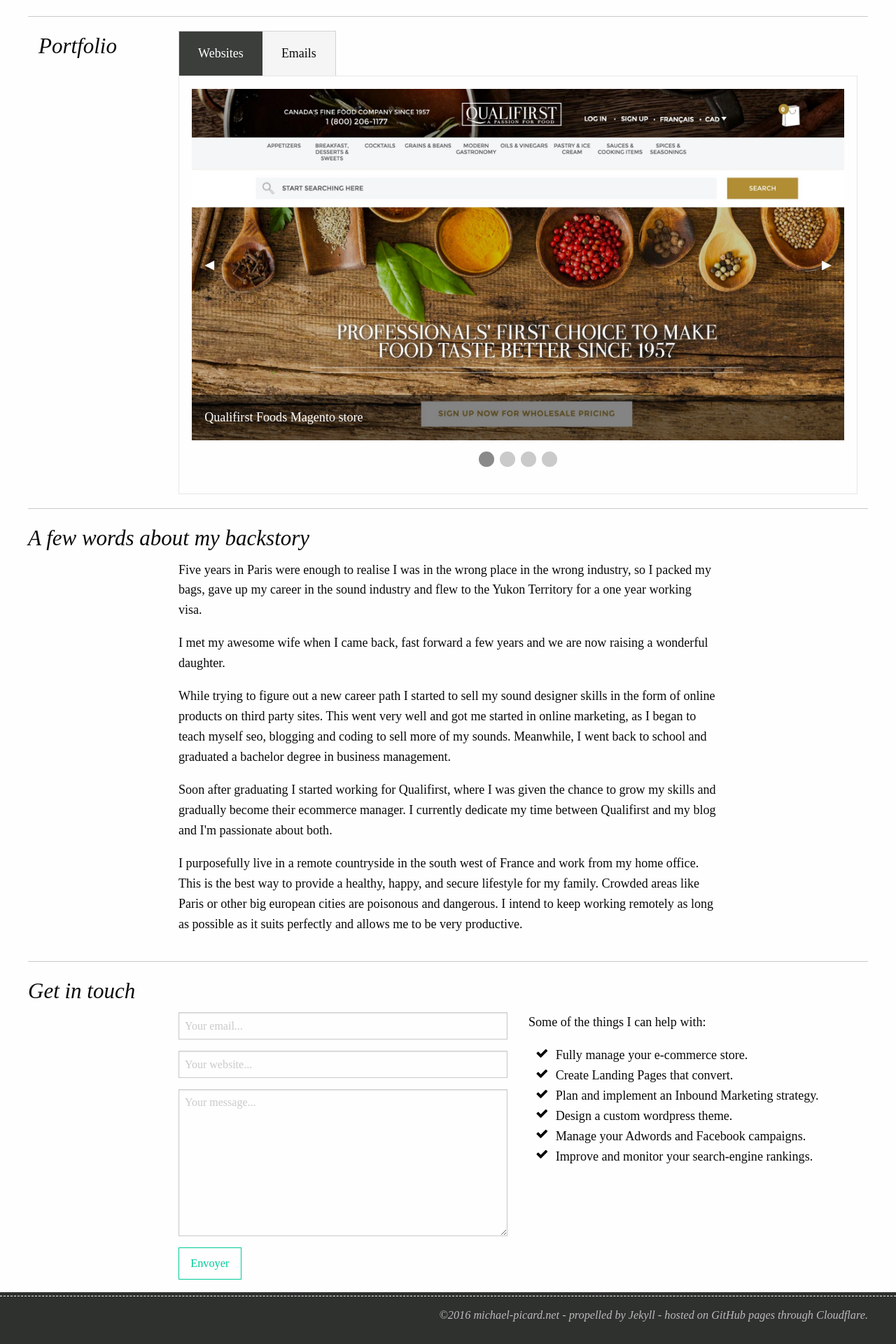
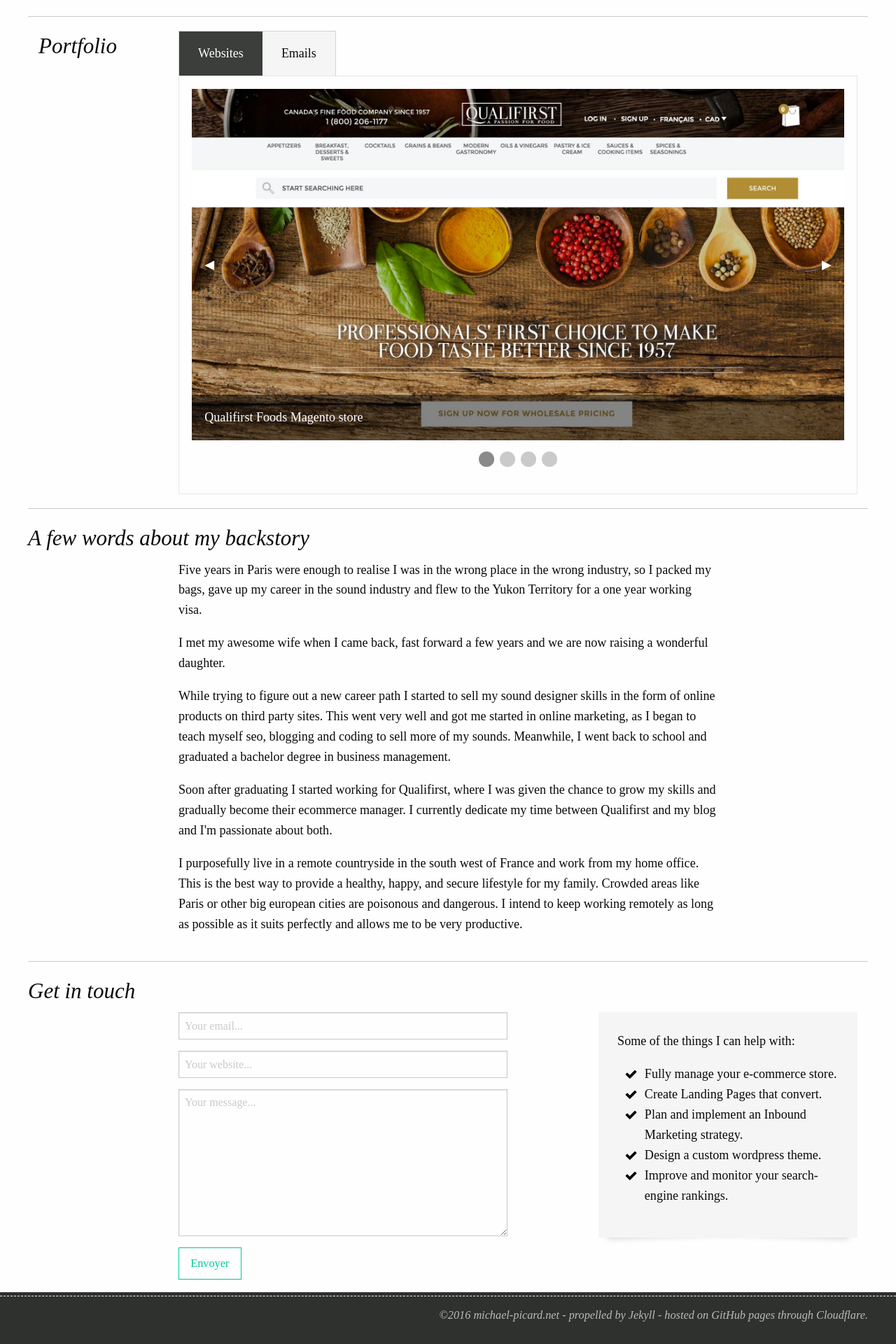
Before and after one commit to michael-picard/resume, a Jekyll site: the page built from index.html, in a window 1280 px wide. Shown: the part 1347-3267 px from the top of the page at 70% size. Built offline with Jekyll 4.4.1, drawn with Linux system fonts in a browser that asks for light colours; nearby versions of some CDN libraries.

Commit message:
helplist

```diff
--- a/css/mpstyle.css
+++ b/css/mpstyle.css
@@ -45,363 +45,37 @@ footer p {
 }
 img#headpic { margin: 0 20px 0 0;}
 .white {color: #FFF;}
-/*body {
-	font-family: serif;
+.padding20 { padding: 1.5rem;}
+.helplist { position: relative;background-color: whitesmoke; }
+
+.helplist:before {
+    left: 12px;
+    -webkit-transform: rotate(-2deg);
+    -moz-transform: rotate(-2deg);
+    -ms-transform: rotate(-2deg);
+    -o-transform: rotate(-2deg);
+    transform: rotate(-2deg);
 }
-#main-headline {
+.helplist:before, .helplist:after {
+    content: '';
+    position: absolute;
+    z-index: -1;
+    bottom: 12px;
+    width: 48%;
+    height: 12px;
+    -webkit-box-shadow: 0 10px 10px rgba(0,0,0,0.2);
+    box-shadow: 0 10px 10px rgba(0,0,0,0.2);
 }
-#main-headline p {
-	text-align: center;
-}
-#main-headline h1 {
-	font-family: "ff-tisa-web-pro", serif;
-	text-align: center;
-	color: #2F312F;
-}
-h3 {
-	font-size: 1.3em;
-}
-h4 {
-	font-size: 1.3em;
-	font-family: serif;
-}
-p, li {
-	font-size: 1.2em;
-	font-family: serif;
-}
-#hello2 {
-	border: 1px solid #888;
-	border-radius: 5px;
-	margin-top: 7%;
-}
-#hello2 #hello-text {
-	padding: 0 2%;
-	text-align: justify;
-}
-#hello-text img {
-	float: left;
-	margin-right: 20px;
-	padding-top: 5px;
-}
-#help-you {
-	width: 100%;
-	margin-left: 0;
-}
-#help-you-inner {
-	padding-right: 6%;
-	text-align: justify;
-}
-#help-you-inner>ul>li {
-	margin-bottom: 10px;
-	list-style-type: square;
-	list-style-image: url(images/check_mark-help-you.png);
-}
-#cta1 {
-	clear: both;
-	text-align: center;
-	border-radius: 5px;
-	width: 100%;
-	margin-left: 0;
-	-webkit-box-shadow: 1px 1px 1px 1px #697D73;
-	box-shadow: 1px 1px 1px 1px #697D73;
-}
-#cta1 #cta1-inner {
-	padding: 5% 5%;
-	border-radius: 5px;
-	border: 1px solid #7DD9C3;
-}
-#cta1 h4 {
-	background-color: #365E55;
-	padding: 6%;
-	border-radius: inherit;
-	color: white;
-	margin-bottom: 0;
-	font-weight: 400;
-}
-#cta1 a {
-	display: inline-block;
-	text-decoration: none;
-	color: white;
-	background-color: #2F312F;
-	padding: 3% 13%;
-	border-radius: 5px;
-	border: 1px solid transparent;
-	font-size: 1.2em;
-	font-weight: 700;
-	-webkit-transition: all .20s ease;
-	-o-transition: all .20s ease;
-	transition: all .20s ease;
-}
-#cta1 a:hover {
-	background-color: white;
-	color: #2F312F;
-	border: 1px solid #2F312F;
-}
-#cta1 .smally {
-	color: #BEBEBE;
-	font-style: italic;
-	font-size: 85%;
-	line-height: 110%;
-}
-#arrow-down {
-	width: 0;
-	height: 0;
-	margin-left: auto;
-	margin-right: auto;
-	border-left: 80px solid transparent;
-	border-right: 80px solid transparent;
-	border-top: 20px solid #365E55;
-}
-#paperasse {
-	background-image: url(images/texture-after-cta.png);
-	background-repeat: repeat;
-	margin-top: 15px;
-	padding-top: 15px;
-	padding-bottom: 30px;
-}
-#after-cta {
-	clear: both;
-	width: 100%;
-	margin-left: 0;
-}
-#after-cta, #after-cta2, #after-cta3 {
-	margin-top: 2%;
-	background-color: #FFF;
-}
-#after-cta-inner h3, #after-cta2-inner h3, #after-cta3-inner h3 {
-	color: #2F312F;
-	margin-bottom: 0.3em;
-	text-align: center;
-}
-#after-cta-inner {
-	text-align: justify;
-}
-#after-cta-inner, #after-cta2-inner, #after-cta3-inner {
-	border-radius: 5px;
-	border: 1px solid #E1E1E1;
-	padding-left: 2%;
-	padding-right: 5%;
-}
-#div1 {
-	width: 100%;
-	margin-left: 5.2631%;
-	clear: none;
-}
-.zeroMargin_mobile {
-	margin-left: 0;
-}
-.hide_mobile {
-	display: none;
-}
-#after-cta2 {
-	width: 100%;
-	clear: both;
-	margin-left: 0;
-}
-#after-cta3 {
-	width: 100%;
-	clear: both;
-	margin-left: 0;
-}
-#pillars {
-	background-color: #2F312F;
-	color: #FFF;
-	margin-top: 30px;
-}
-#pillars h1 {
-	text-align: center;
-	font-family: "ff-tisa-web-pro", serif;
-}
-#pillars p:nth-child(4n+5) {
-	text-align: right;
-}
-#pillars h3 {
-	color: #80FFF1;
-	font-size: 1.5em;
-}
-#pillars h3 span {
-	color: #365E55;
-	background-color: #FFFFFF;
-	padding: 8px 16px;
-	border-radius: 50px;
-}
-.rt {
-	margin-left: 2%;
-}
-.lt {
-	margin-right: 2%;
-}
-.hrt {
-	text-align: right;
-}
-#dashwhite {
-	height: 5px;
-	border-bottom: thin dashed #FFFFFF;
-}
-#dashwhitebot {
-	height: 5px;
-	border-top: thin dashed #FFFFFF;
-}
-
-#contains-object {
-	margin-top: 15px;
-}
-#pillars-inner {
-	width: 100%;
-	margin-left: 0;
-}
-aside {
-	text-align: center;
+.helplist:after {
+    right: 12px;
+    -webkit-transform: rotate(2deg);
+    -moz-transform: rotate(2deg);
+    -ms-transform: rotate(2deg);
+    -o-transform: rotate(2deg);
+    transform: rotate(2deg);
 }
 
 
 
-@media only screen and (min-width: 481px) {
-.gridContainer {
-	width: 90.675%;
-	padding-left: 1.1625%;
-	padding-right: 1.1625%;
-	clear: none;
-	float: none;
-	margin-left: auto;
-}
 
-#main-headline {
-}
-#after-cta {
-	width: 100%;
-	margin-left: 0;
-}
-#after-cta, #after-cta2, #after-cta3 {
-}
-#after-cta2 {
-	width: 100%;
-	clear: both;
-	margin-left: 0;
-}
-#after-cta3 {
-	width: 100%;
-	clear: both;
-	margin-left: 0;
-}
-#help-you {
-	width: 100%;
-	margin-left: 0;
-}
-#cta1 {
-	clear: both;
-	margin-left: 0;
-	width: 100%;
-}
-#div1 {
-	width: 100%;
-	clear: both;
-	margin-left: 0;
-}
-#hello2 {
-}
-.hide_tablet {
-	display: none;
-}
-.zeroMargin_tablet {
-	margin-left: 0;
-}
-#contains-object {
-}
-#pillars-inner {
-	width: 100%;
-	margin-left: 0;
-}
-}
-
-
-
-@media only screen and (min-width: 769px) {
-.gridContainer {
-	width: 88.5%;
-	max-width: 900px;
-	padding-left: 0.75%;
-	padding-right: 0.75%;
-	margin: auto;
-	clear: none;
-	float: none;
-	margin-left: auto;
-}
-
-#main-headline {
-}
-#main-headline h2 {
-	font-size: 2em;
-}
-#hello2 {
-	margin-top: 2%;
-}
-#help-you {
-	width: 49.1525%;
-	margin-left: 8.4745%;
-}
-#cta1 #cta1-inner {
-	padding: 1% 10%;
-}
-#after-cta {
-	width: 49.1525%;
-	margin-left: 0;
-}
-#after-cta, #after-cta2 {
-}
-#after-cta3 {
-	margin-top: 1%;
-}
-#after-cta-inner {
-border-right: 1px solid #777;
-}
-#after-cta2 {
-	width: 49.1525%;
-	margin-left: 1.6949%;
-	clear: none;
-}
-#after-cta3 {
-	width: 49.1525%;
-	margin-left: 1.6949%;
-	clear: none;
-}
-#cta1 {
-	width: 32.2033%;
-	margin-left: 1.6949%;
-	clear: none;
-	margin-top: 20px;
-}
-#hello2 {
-}
-.zeroMargin_desktop {
-	margin-left: 0;
-}
-.hide_desktop {
-	display: none;
-}
-#cta1 a:hover {
-}
-#pillars p {
-	width: 60%;
-}
-#pillars-inner {
-	width: 83.0508%;
-	margin-left: 8.4745%;
-}
-#pillars p:nth-child(4n+5) {
-	margin-left: 40%;
-}
-#contains-object {
-}
-}
-
-@media only screen and (max-width: 641px) {
-#contains-object {
-	display: none;
-}
-}
-@media only screen and (min-width: 680px) {
-header blockquote {
-	margin-top: 35px;
-}
-}*/
+/**/
--- a/index.html
+++ b/index.html
@@ -241,16 +241,19 @@ title: Michael Picard | Ecommerce Management Specialist
                     </div>
                 </form>
             </div>
-            <div class="medium-5 columns">
+            <div class="medium-4 columns">
+               <div class="helplist padding20">
+
                 <p>Some of the things I can help with:</p>
                 <ul class="fa-ul">
                     <li><i class="fa-li fa fa-check"></i>Fully manage your e-commerce store.</li>
                     <li><i class="fa-li fa fa-check"></i>Create Landing Pages that convert.</li>
                     <li><i class="fa-li fa fa-check"></i>Plan and implement an Inbound Marketing strategy.</li>
                     <li><i class="fa-li fa fa-check"></i>Design a custom wordpress theme.</li>
-                    <li><i class="fa-li fa fa-check"></i>Manage your Adwords and Facebook campaigns.</li>
                     <li><i class="fa-li fa fa-check"></i>Improve and monitor your search-engine rankings.</li>
                 </ul>
+
+            </div>
             </div>
         </div>
     </div>
```
Also changed, not shown: css/font-awesome.css.
